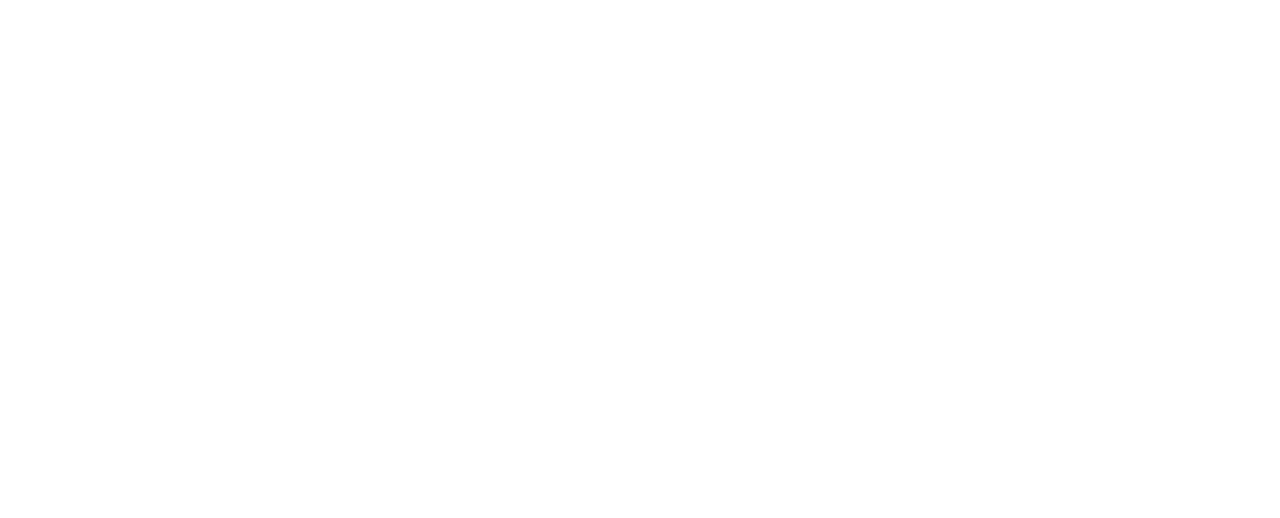
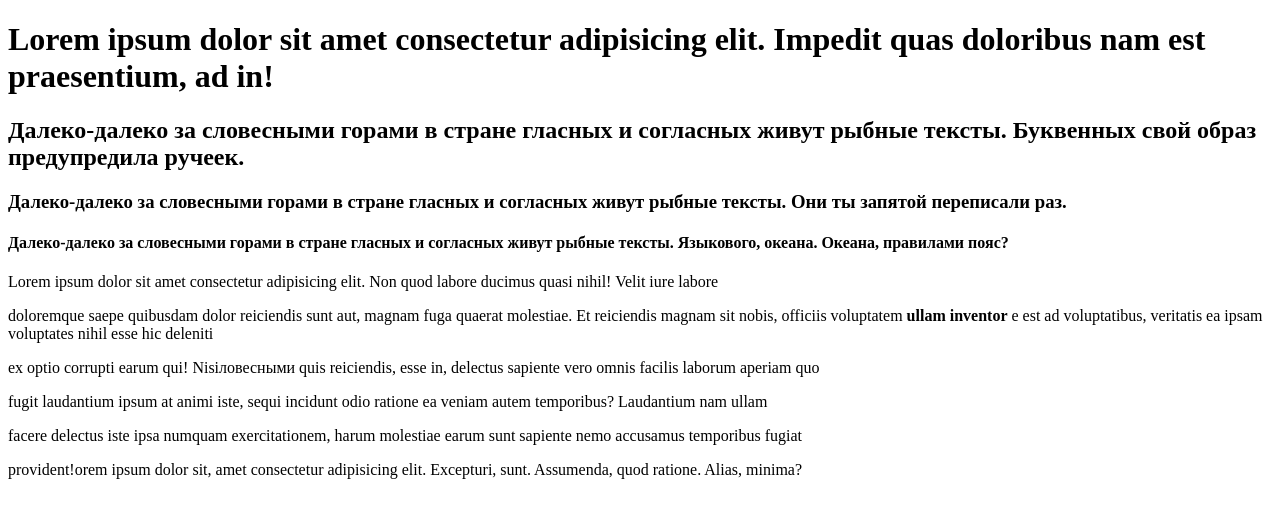
Before and after one commit to IASCHETININ/iaschetinin.github.io, a plain HTML site: page site2/index.html in a window 1280 px wide. Drawn offline with Linux system fonts and the light colour scheme.

Commit message:
Add files via upload

```diff
--- a/site2/index.html
+++ b/site2/index.html
@@ -7,5 +7,18 @@
 </head>
 <body>
 
-</body>
+ <h1>Lorem ipsum dolor sit amet consectetur adipisicing elit. Impedit quas doloribus nam est praesentium, ad in!</h1>
+       <h2><strong>Далеко-далеко за словесными горами в стране гласных </strong>и согласных живут рыбные тексты. Буквенных свой образ предупредила ручеек.</h2>
+          <h3>Далеко-далеко за словесными горами в стране гласных и согласных живут рыбные тексты. Они ты запятой переписали раз. </h3>
+           <h4>Далеко-далеко за словесными горами в стране гласных и согласных живут рыбные тексты. Языкового, океана. Океана, правилами пояс?</h4>
+           <p>Lorem ipsum dolor sit amet consectetur adipisicing elit. Non quod labore ducimus quasi nihil! Velit iure labore
+      <p>doloremque saepe quibusdam dolor reiciendis sunt aut, magnam fuga quaerat molestiae. Et reiciendis magnam sit nobis,
+        officiis voluptatem <b>ullam inventor</b> e est ad voluptatibus, veritatis ea ipsam voluptates nihil esse hic deleniti</p>
+       <p> ex optio corrupti earum qui! Nisi<span class="bold">ловесными</span> quis reiciendis, esse in, delectus sapiente vero omnis facilis laborum aperiam quo</p>
+    <p> fugit laudantium ipsum at animi iste, sequi incidunt odio ratione ea veniam autem temporibus? Laudantium nam ullam</p>
+        <p>facere delectus iste ipsa numquam exercitationem, harum molestiae earum sunt sapiente nemo accusamus temporibus fugiat</p>
+        <p>provident!orem ipsum dolor sit, amet consectetur adipisicing elit. Excepturi, sunt. Assumenda, quod ratione. Alias,
+        minima?</p>
+
+
 </html>
```
